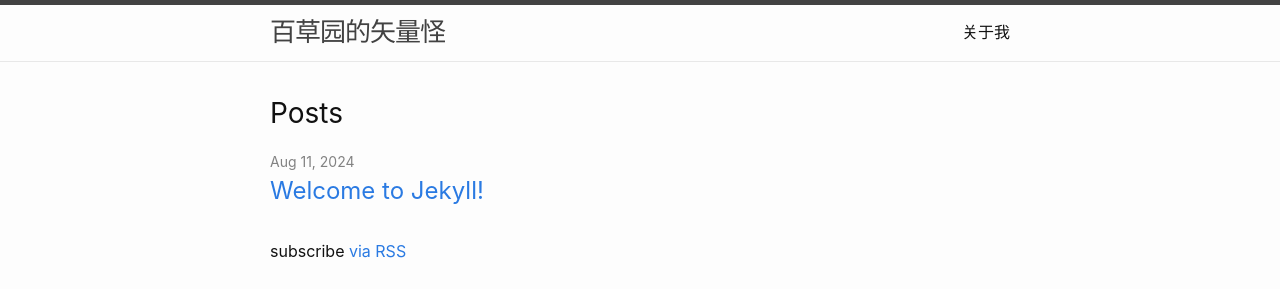
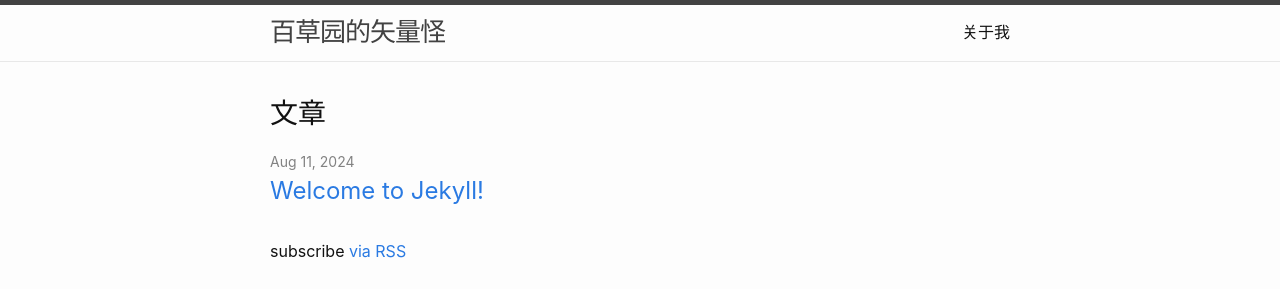
Before and after one commit to znbic/znbic.github.io, a Jekyll site: the page built from index.md, in a window 1280 px wide. Shown: the top 289 px of the page. Built offline with Jekyll 4.4.1, drawn with Linux system fonts in a browser that asks for light colours.

Commit message:
修改主页blog名称为文章

```diff
--- a/_layouts/home.html
+++ b/_layouts/home.html
@@ -10,7 +10,7 @@ layout: default
   {{ content }}
 
   {%- if site.posts.size > 0 -%}
-    <h2 class="post-list-heading">{{ page.list_title | default: "Posts" }}</h2>
+    <h2 class="post-list-heading">{{ page.list_title | default: "文章" }}</h2>
     <ul class="post-list">
       {%- for post in site.posts -%}
       <li>
```
